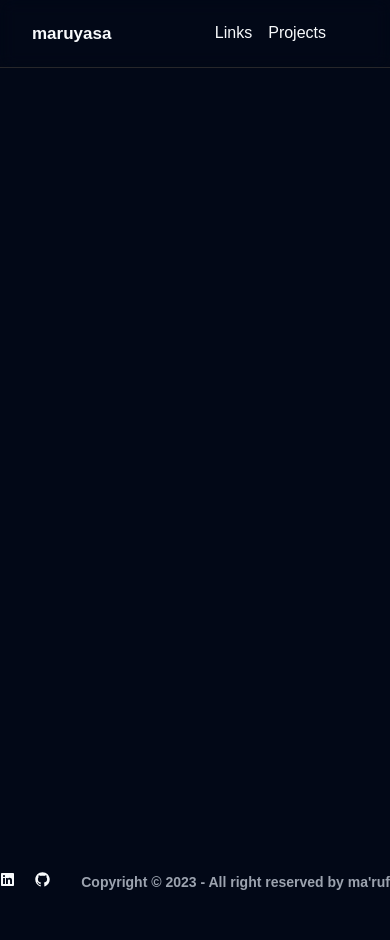
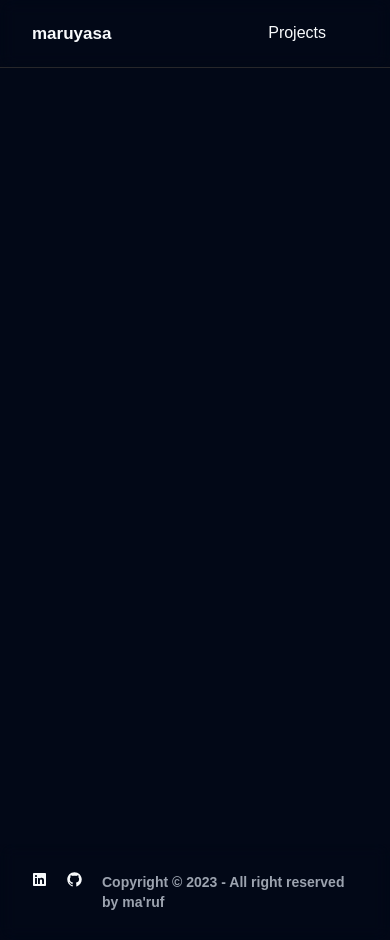
Before and after one commit to Maru-Yasa/portfolio, a Next.js app: page /links in a window 390 px wide. Built offline with nearby package versions, Linux system fonts and the light colour scheme.

Commit message:
fix: layout's responsive

```diff
--- a/app/layout.tsx
+++ b/app/layout.tsx
@@ -7,6 +7,9 @@ import Head from 'next/head'
 export const metadata: Metadata = {
   title: 'Maruyasa',
   description: 'I built this',
+  openGraph: {
+    images: "/assets/me.png"
+  }
 }
 
 export default function RootLayout({
@@ -15,12 +18,10 @@ export default function RootLayout({
   children: React.ReactNode
 }) {
   return (
-    <html lang="en" className=''>
+    <html lang="en" className='scroll-smooth'>
       <body>
         <ThemeProvider attribute='class' defaultTheme='dark'>
-          <SmoothScroller>
-            {children}
-          </SmoothScroller>
+          {children}
         </ThemeProvider>
       </body>
     </html>
--- a/app/page.tsx
+++ b/app/page.tsx
@@ -3,7 +3,6 @@ import Footer from '@/components/footer';
 import Navbar from '@/components/navbar';
 import Particles from '@/components/particles';
 import { Button } from '@/components/ui/button';
-import Image from 'next/image';
 import Link from 'next/link';
 
 
@@ -39,7 +38,7 @@ export default function Home() {
                 </Link>
               </Button>
               <Button asChild variant={'outline'} size={'lg'}>
-                <Link href="#about" className='font-semibold'>
+                <Link href="#about" scroll className='font-semibold'>
                   Deep Dive About Me
                 </Link>
               </Button>
@@ -51,7 +50,7 @@ export default function Home() {
           <div className="w-[550px] aspect-square block absolute blur-3xl opacity-10 bg-gradient-to-br animate-spin-slow from-primary to-orange-600 rounded-full -left-56 -bottom-64 -z-[20]"></div>
           <div className="md:pt-24 flex flex-col md:flex-row items-center gap-8" id="about">
             <div className="relative">
-              <Image src="/assets/me.png" className="aspect-square rounded-full w-64" alt="" />
+              <img src="/assets/me.png" className="aspect-square rounded-full w-64" alt="" />
             </div>
             <div>
               <h3 className="text-4xl font-semibold leading-snug">
@@ -60,19 +59,19 @@ export default function Home() {
                 I'm{" "}
                 <span className="relative">
                   Ma'ruf
-                  <Image src="/assets/underline-1.svg" className="w-32 absolute right-0 -bottom-1 fill-primary" alt="" />
+                  <img src="/assets/underline-1.svg" className="w-32 absolute right-0 -bottom-1 fill-primary" alt="" />
                 </span>
                 <br />
                 Full Stack Web <span className="relative">
                   Developer
-                  <Image src="/assets/smile.svg" className="w-16 absolute -right-9 -bottom-[2.7rem] fill-primary" alt="" />
+                  <img src="/assets/smile.svg" className="w-16 absolute -right-9 -bottom-[2.7rem] fill-primary" alt="" />
                 </span>
               </h3>
               <CopyEmail />
             </div>
           </div>
           <div className="pt-9 relative">
-            <Image src="/assets/arrow-2.svg" className="w-16 absolute -left-[3.7rem] bottom-[7rem]" alt="" />
+            <img src="/assets/arrow-2.svg" className="w-16 absolute -left-[3.7rem] bottom-[7rem]" alt="" />
             <p className="text-justify md:w-[45rem]">
               Hello, my name is Muhammad Ma'ruf Ilyasa. I'm a Full Stack Web Developer Enthusiast. I'm currently studying software engineering. I like technologies that's why I'm choosing software engineering as my major. Web technologies is my favorite subject, espicially at back-end, but i would like to create front-end too.
               <br />
--- a/components/footer.tsx
+++ b/components/footer.tsx
@@ -4,8 +4,8 @@ import React from 'react'
 
 function Footer() {
     return (
-        <footer className='bg-transparent'>
-            <div className="py-7 md:px-8 font-semibold text-sm flex justify-between gap-5">
+        <footer className='bg-transparent backdrop-blur bg-opacity-5'>
+            <div className="py-7 px-8 font-semibold text-sm flex justify-between gap-5">
                 <div className='flex gap-5'>
                     <Link href="https://www.linkedin.com/in/marufilyasa/" target='_blank'>
                         <LinkedInLogoIcon />
--- a/components/navbar.tsx
+++ b/components/navbar.tsx
@@ -10,9 +10,6 @@ function Navbar() {
       </a>
       <div className="flex justify-end container">
         <nav className='space-x-4'>
-          <Link href="/links">
-            Links
-          </Link>
           <Link href="/projects">
             Projects
           </Link>
```
